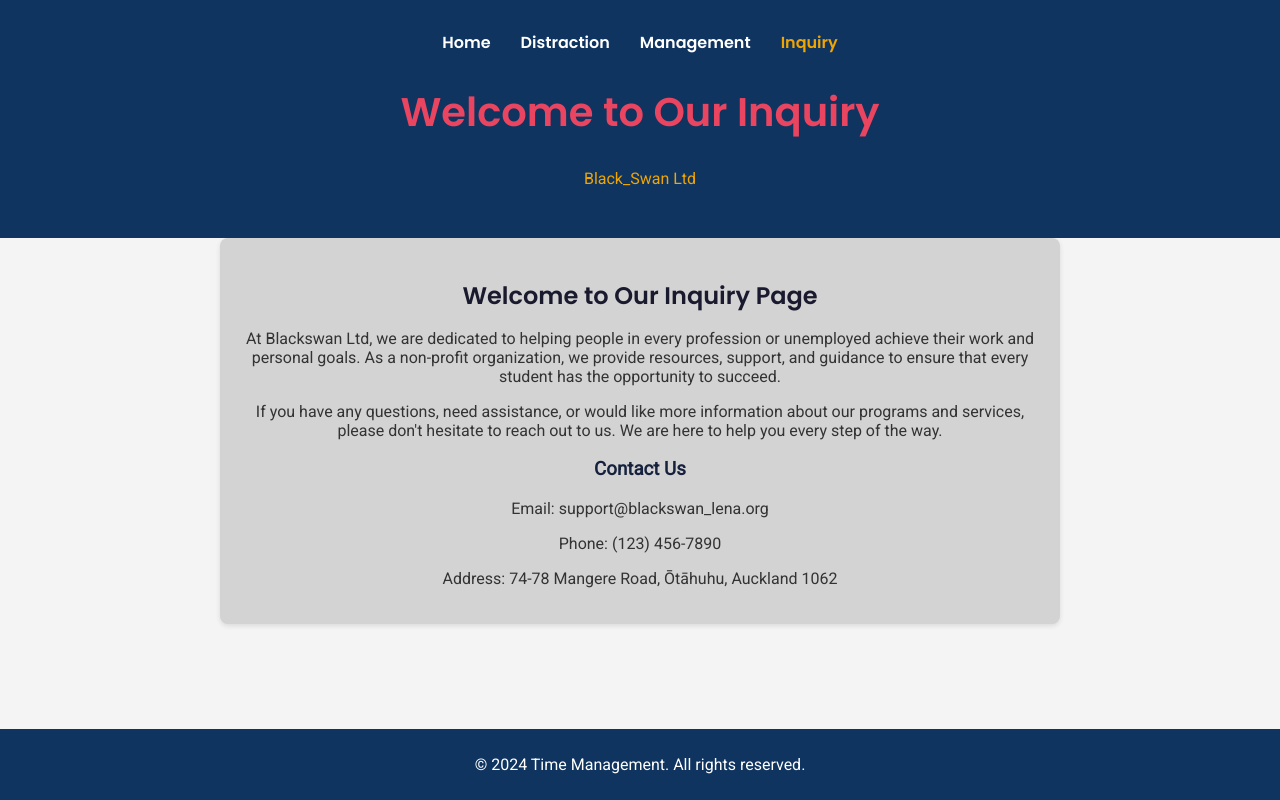
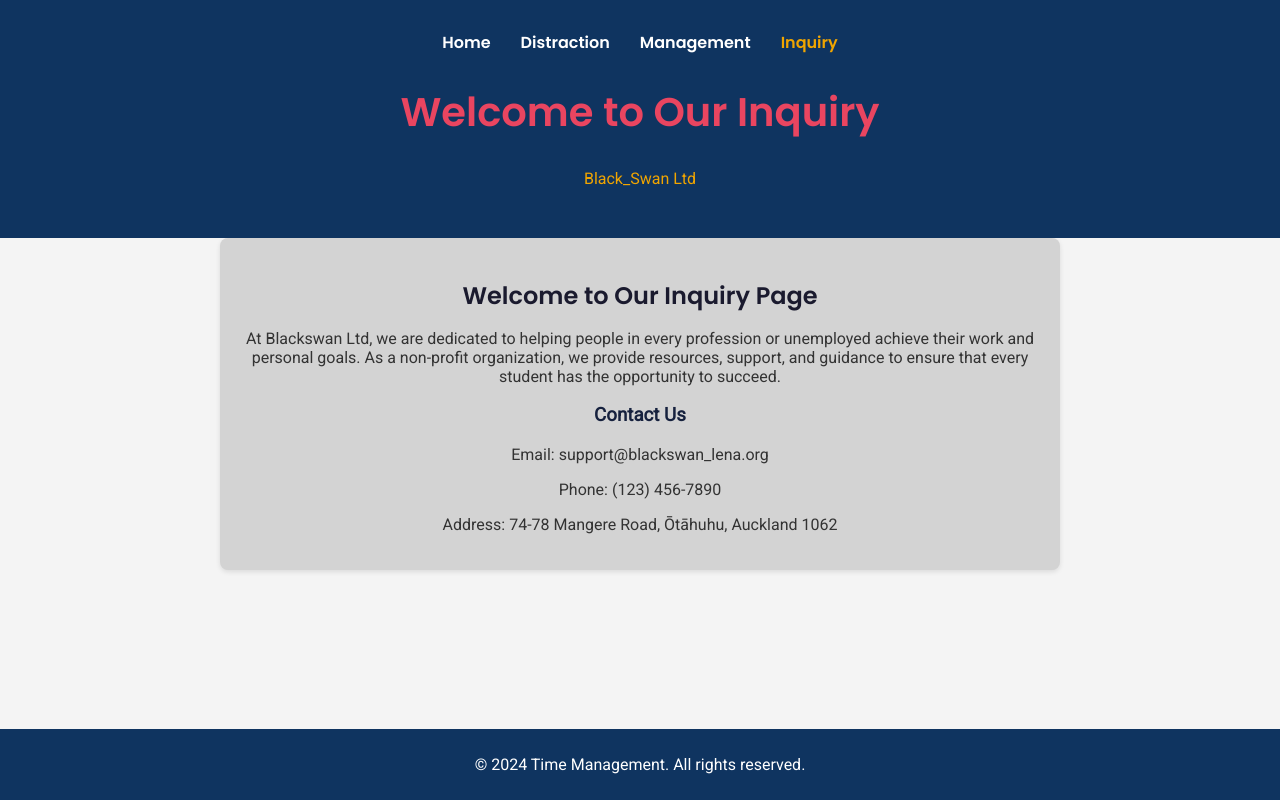
Before and after one commit to black-swan13/Time, a plain HTML site: page inquiry.html in a window 1280 px wide. Drawn offline with Linux system fonts and the light colour scheme.

Commit message:
Update inquiry.html

```diff
--- a/inquiry.html
+++ b/inquiry.html
@@ -26,9 +26,6 @@
     <section class="main-content">
             <h2>Welcome to Our Inquiry Page</h2>
             <p>At Blackswan Ltd, we are dedicated to helping people in every profession or unemployed achieve their work and personal goals. As a non-profit organization, we provide resources, support, and guidance to ensure that every student has the opportunity to succeed.</p>
-
-            <p>If you have any questions, need assistance, or would like more information about our programs and services, please don't hesitate to reach out to us. We are here to help you every step of the way.</p>
-
             <h3>Contact Us</h3>
             <p class="contact-info">Email: support@blackswan_lena.org</p>
             <p class="contact-info">Phone: (123) 456-7890</p>
```
